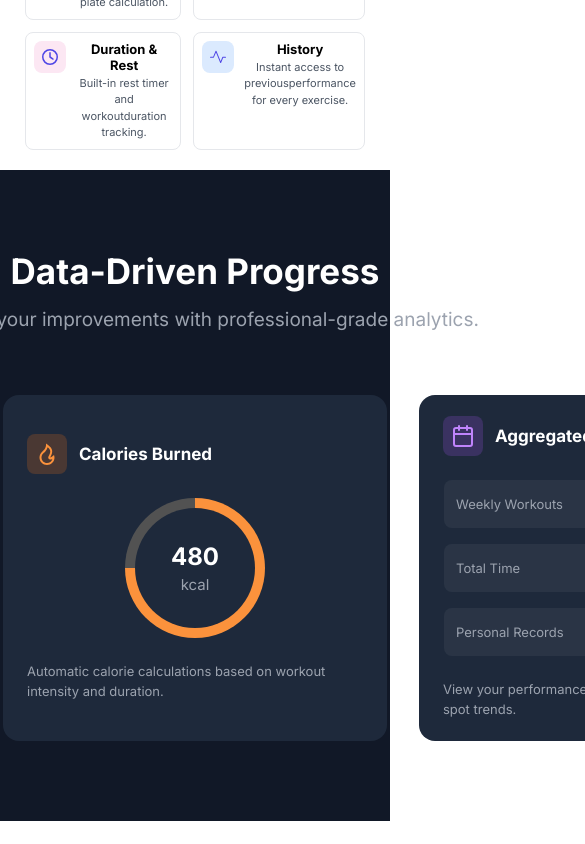
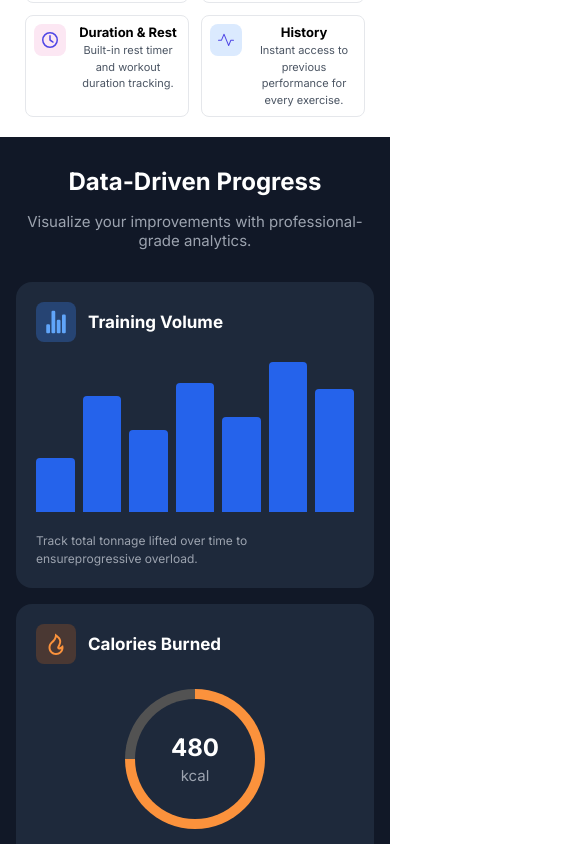
Before and after one commit to skl1menko/FitAppWeb, a React (Vite) app: page / in a window 390 px wide. Shown: the part 2100-2944 px from the top of the page, 585 px wide, since content can reach past the window. Built offline with nearby package versions, Linux system fonts and the light colour scheme.

Commit message:
Create adaptation for AnalyticsSection

```diff
--- a/src/features/landing/components/AnalyticsSectionCards.scss
+++ b/src/features/landing/components/AnalyticsSectionCards.scss
@@ -5,7 +5,7 @@
     border-radius: 16px;
     display:flex;
     flex-direction: column;
-    justify-content: center;
+    justify-content: space-between;
     gap:24px;
     padding: 24px;
 
@@ -14,6 +14,8 @@
         flex-direction: row;
         align-items: center;
         gap: 12px;
+        height: 40px;
+        flex-shrink: 0;
 
         .analytics-cards-icon-cont{
         width: 40px;
@@ -36,6 +38,8 @@
         display:flex;
         align-items: center;
         justify-content: center;
+        flex: 1;
+        min-height: 150px;
     }
 
     p{
@@ -43,7 +47,70 @@
         font-weight: 400;
         color: #9CA3AF;
         line-height: 1.5;
+        flex-shrink: 0;
     }
 
 
 }
+
+// Media Queries
+@media (max-width: 1280px) and (min-width: 1025px) {
+    .analytics-cards-content-cont {
+        width: 340px;
+        height: 320px;
+
+        p{
+            br{
+                display: none;
+            }
+        }
+    }
+}
+
+@media (max-width: 1024px) {
+    .analytics-cards-content-cont {
+        width: 100%;
+        max-width: 500px;
+        height: auto;
+        min-height: 320px;
+
+        p {
+            font-size: 13px;
+            br{
+                display: none;
+            }
+        }
+    }
+}
+
+@media (max-width: 768px) {
+    .analytics-cards-content-cont {
+        max-width: 450px;
+        min-height: 300px;
+        padding: 22px;
+        gap: 22px;
+
+        p {
+            font-size: 12.5px;
+            br{
+                display: none;
+            }
+        }
+    }
+}
+
+@media (max-width: 480px) {
+    .analytics-cards-content-cont {
+        max-width: 100%;
+        padding: 20px;
+        gap: 20px;
+        min-height: 280px;
+
+        p {
+            font-size: 12px;
+            br{
+                display: none;
+            }
+        }
+    }
+}
--- a/src/features/landing/sections/AnalyticsSection.scss
+++ b/src/features/landing/sections/AnalyticsSection.scss
@@ -30,15 +30,15 @@
                 font-size: 19px;
                 font-weight: 400;
                 color: #9CA3AF;
+                text-align: center;
             }
         }
 
         .analytics-cards-cont{
             display: flex;
-            flex-direction: row;
-            align-items: center;
+            gap: 32px;
+            flex-wrap: wrap;
             justify-content: center;
-            gap: 32px;
         }
 
 
@@ -90,13 +90,14 @@
     align-items: center;
     justify-content: center;
     gap: 16px;
+    width: 100%;
 
     .stat-card{
         display: flex;
         flex-direction: row;
         align-items: center;
         justify-content: space-between;
-        width: 334px;
+        width: 100%;
         height: 48px;
         border-radius: 8px;
         padding: 12px;
@@ -115,3 +116,92 @@
         }
     }
 }
+
+// Media Queries
+@media (max-width: 1024px) and (min-width: 769px) {
+    .analytics-section-container {
+        .analytics-content-cont {
+            padding: 60px 40px;
+            gap: 48px;
+
+            .analytics-heading-cont {
+                h2 {
+                    font-size: 32px;
+                }
+
+                p {
+                    font-size: 18px;
+                }
+            }
+
+            .analytics-cards-cont {
+                display: grid;
+                grid-template-columns: repeat(2, 1fr);
+                gap: 24px;
+                max-width: 850px;
+                width: 100%;
+
+                & > *:nth-child(3) {
+                    grid-column: 1 / -1;
+                    justify-self: center;
+                }
+            }
+        }
+    }
+}
+
+@media (max-width: 1024px) {
+    .analytics-section-container {
+        .analytics-content-cont {
+            .analytics-cards-cont {
+                gap: 24px;
+            }
+        }
+    }
+}
+
+@media (max-width: 768px) {
+    .analytics-section-container {
+        .analytics-content-cont {
+            padding: 40px 20px;
+            gap: 40px;
+
+            .analytics-heading-cont {
+                h2 {
+                    font-size: 28px;
+                }
+
+                p {
+                    font-size: 17px;
+                }
+            }
+
+            .analytics-cards-cont {
+                gap: 20px;
+            }
+        }
+    }
+}
+
+@media (max-width: 480px) {
+    .analytics-section-container {
+        .analytics-content-cont {
+            padding: 30px 16px;
+            gap: 32px;
+
+            .analytics-heading-cont {
+                h2 {
+                    font-size: 24px;
+                }
+
+                p {
+                    font-size: 15px;
+                }
+            }
+
+            .analytics-cards-cont {
+                gap: 16px;
+            }
+        }
+    }
+}
```
Also changed, not shown: src/features/landing/sections/TrackingSection.jsx (+4 -4 lines).
